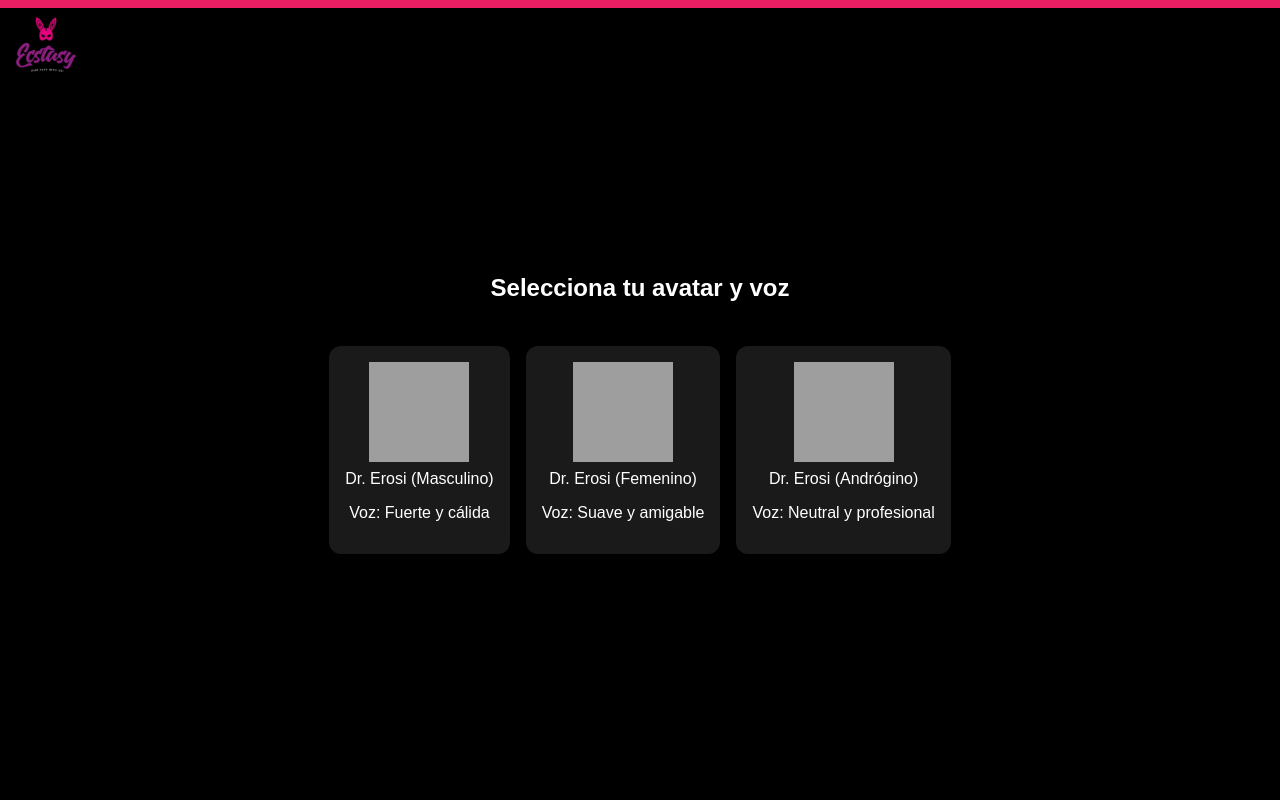
After one commit to creckjarocho1718/erosi-app, a Flask app: template templates/step5.html in a window 1280 px wide. The commit adds this page. Run offline with Flask 2, Linux system fonts and the light colour scheme; the template is opened without the code that fills it: most values are stand-ins (such as "Sample title", 1, 10 or a date in 2020); grey boxes are pictures that could not be loaded.

Commit message:
Link step4 to step5 and add step5 template

```diff
--- /dev/null
+++ b/templates/step5.html
@@ -0,0 +1,37 @@
+<!DOCTYPE html>
+<html lang="es">
+<head>
+  <meta charset="UTF-8"><meta name="viewport" content="width=device-width, initial-scale=1.0">
+  <title>Paso {{ current_step }} – Avatar y voz</title>
+  <link rel="stylesheet" href="{{ url_for('static', filename='css/style.css') }}">
+</head>
+<body style="background: #000; position: relative;">
+  <div class="logo-container" style="position:absolute;top:1rem;left:1rem;">
+    <img src="{{ url_for('static', filename='assets/logo_white.png') }}"
+         alt="Dr. Erosi Logo" style="width:60px;">
+  </div>
+  <div class="progress-container">
+    <div class="progress-bar" style="width:100%;"></div>
+  </div>
+  <div class="content">
+    <h2>Selecciona tu avatar y voz</h2>
+    <div class="options">
+      <div class="option" onclick="location.href='{{ url_for('chat') }}'">
+        <img src="{{ url_for('static', filename='assets/avatar_male.png') }}" alt="Avatar hombre">
+        <span>Dr. Erosi (Masculino)</span>
+        <p>Voz: Fuerte y cálida</p>
+      </div>
+      <div class="option" onclick="location.href='{{ url_for('chat') }}'">
+        <img src="{{ url_for('static', filename='assets/avatar_female.png') }}" alt="Avatar mujer">
+        <span>Dr. Erosi (Femenino)</span>
+        <p>Voz: Suave y amigable</p>
+      </div>
+      <div class="option" onclick="location.href='{{ url_for('chat') }}'">
+        <img src="{{ url_for('static', filename='assets/avatar_andro.png') }}" alt="Avatar andrógino">
+        <span>Dr. Erosi (Andrógino)</span>
+        <p>Voz: Neutral y profesional</p>
+      </div>
+    </div>
+  </div>
+</body>
+</html>
```
Also changed, not shown: templates/step4.html (+8 -15 lines).
